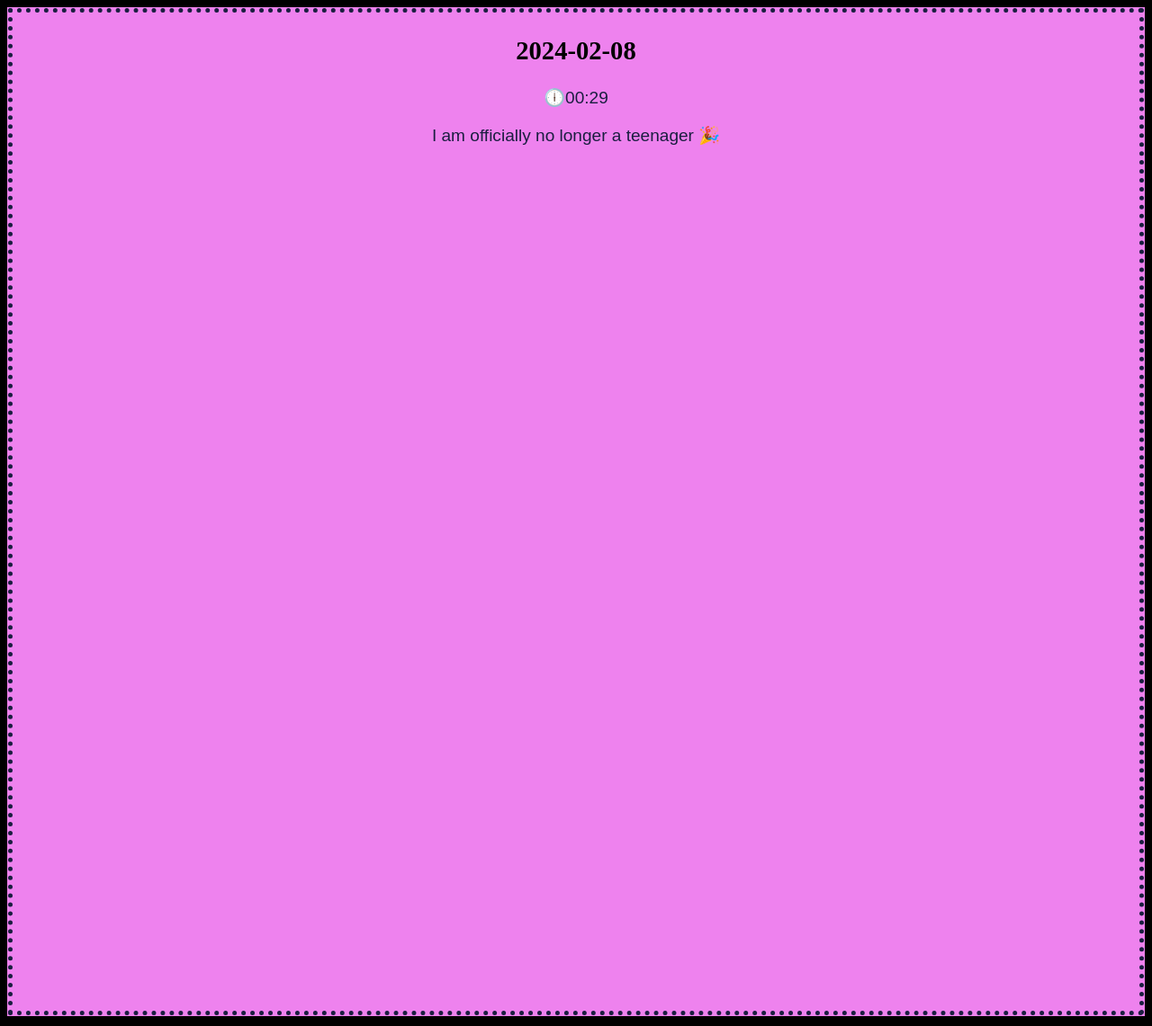
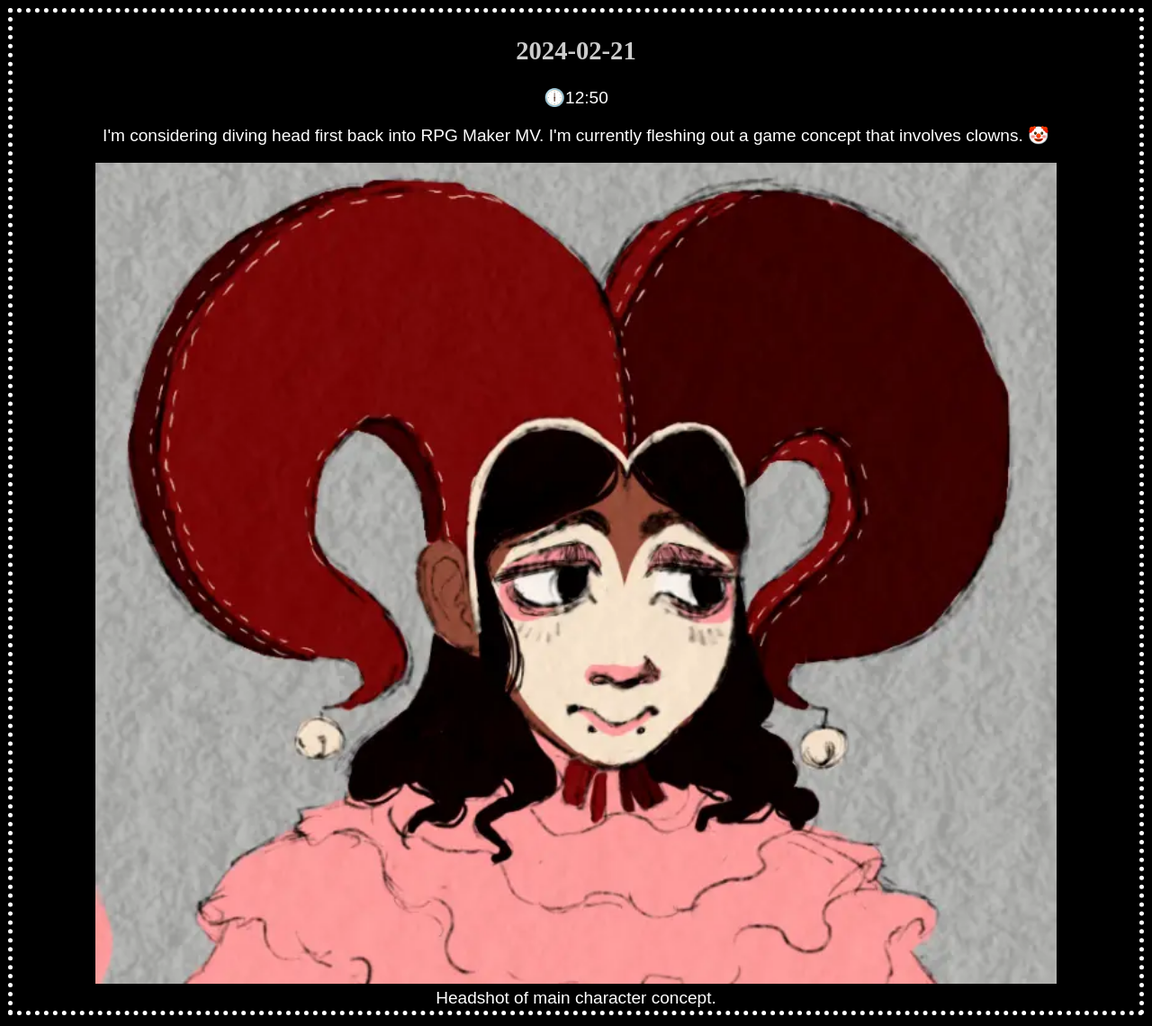
Before and after one commit to RodFireProductions/Status, a Jekyll site: the page built from site/embed.md, in a window 1280 px wide. Shown: the whole page at 90% size. Built offline with Jekyll 4.4.1, drawn with Linux system fonts in a browser that asks for light colours.

Commit message:
Updating status manually 2/21/2024

```diff
--- a/site/_data/x.json
+++ b/site/_data/x.json
@@ -1,3 +1,3 @@
 {
-    "num": 18
+    "num": 19
 }
--- a/site/_includes/latest_status.html
+++ b/site/_includes/latest_status.html
@@ -1,7 +1,8 @@
 
 
-<article class="pink" id="18">
-<h2>2024-02-08</h2>
-<p class="time">&#x1F555;00:29</p>
-<p class="content">I am officially no longer a teenager 🎉</p>
+<article class="black" id="19">
+<h2>2024-02-21</h2>
+<p class="time">&#x1F555;12:50</p>
+<p class="content">I'm considering diving head first back into RPG Maker MV. I'm currently fleshing out a game concept that involves clowns. 🤡</p>
+<figure><img src="./src/img/status/DevilClown.webp"><figcaption>Headshot of main character concept.</figcaption></figure>
 </article>
```
Also changed, not shown: site/_includes/status.html (+9 -1 lines), site/src/img/status/DevilClown.webp (added).
